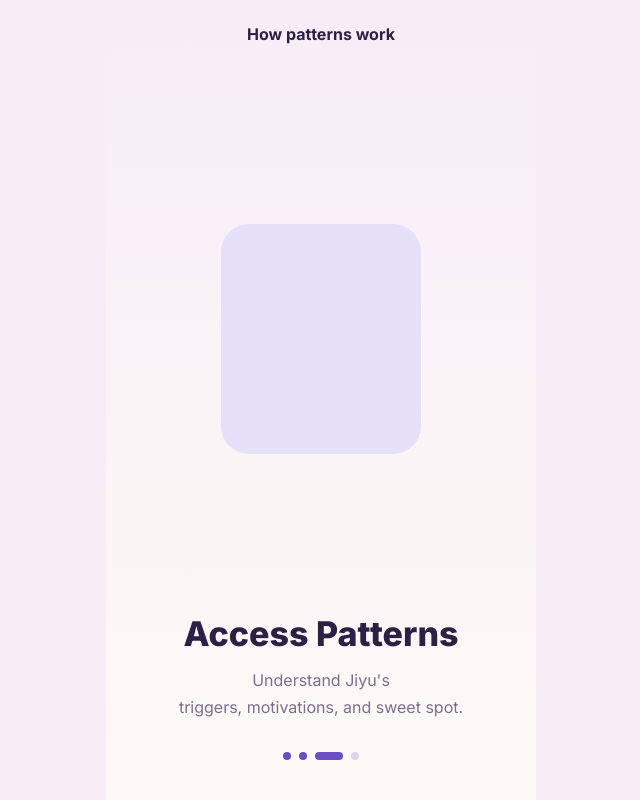
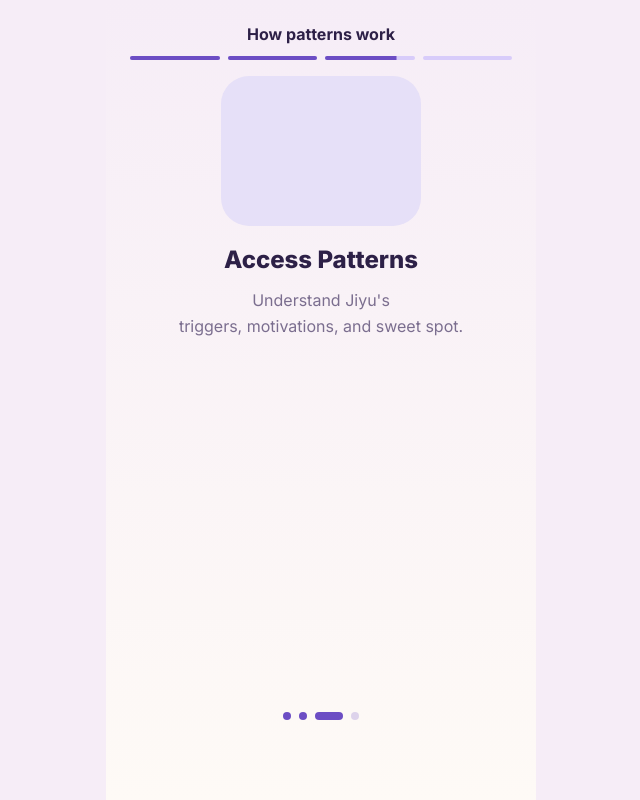
Before and after one commit to capricarun/TinyPal, a React (Vite) app: page /TinyPal/patterns/2 in a window 1280 px wide. Shown: the whole page, without its empty margins (319-959 px from the left). Built offline with nearby package versions, Linux system fonts and the light colour scheme; some icons are missing.

Commit message:
PatternSlide: restore progress bars, icon 150px, title 24px, tighten layout

```diff
--- a/src/app/pages/PatternSlide.tsx
+++ b/src/app/pages/PatternSlide.tsx
@@ -1,6 +1,7 @@
 import Box from "@mui/material/Box";
 import Typography from "@mui/material/Typography";
 import IconButton from "@mui/material/IconButton";
+import LinearProgress from "@mui/material/LinearProgress";
 import CloseIcon from "@mui/icons-material/Close";
 
 interface PatternSlideProps {
@@ -61,22 +62,33 @@ export default function PatternSlide({
         </IconButton>
       </Box>
 
-      {/* Icon card */}
-      <Box
+      {/* Progress bars (animate current slide) */}
+      <Box sx={{ display: "flex", gap: 1, px: 3, mb: 2 }}>
+        {[1, 2, 3, 4].map((n) => (
+          <LinearProgress
+            key={n}
+            variant="determinate"
+            value={n < patternNumber ? 100 : n === patternNumber ? progress : 0}
             sx={{
               flex: 1,
-          display: "flex",
-          alignItems: "center",
-          justifyContent: "center",
-          px: 4,
-          pt: 2,
-          pb: 1,
+              height: 4,
+              borderRadius: 2,
+              bgcolor: "#d8ccfa",
+              "& .MuiLinearProgress-bar": {
+                bgcolor: "#6c4dc4",
+                transition: n === patternNumber ? "transform 0.15s linear" : "none",
+              },
             }}
-      >
+          />
+        ))}
+      </Box>
+
+      {/* Icon card — fixed height 150px */}
+      <Box sx={{ display: "flex", justifyContent: "center", px: 4 }}>
         <Box
           sx={{
             width: 200,
-            height: 230,
+            height: 150,
             borderRadius: "28px",
             bgcolor: "#e6e0f8",
             display: "flex",
@@ -89,23 +101,26 @@ export default function PatternSlide({
         </Box>
       </Box>
 
-      {/* Text + dots */}
-      <Box sx={{ px: 4, pb: 5, textAlign: "center" }}>
+      {/* Title & subtitle */}
+      <Box sx={{ px: 4, mt: 2.5, textAlign: "center" }}>
         <Typography
-          variant="h4"
-          sx={{ fontWeight: 800, color: "#2d2047", mb: 1.5, lineHeight: 1.2 }}
+          sx={{ fontWeight: 800, color: "#2d2047", mb: 1.5, lineHeight: 1.2, fontSize: 24 }}
         >
           {title}
         </Typography>
         <Typography
           variant="body1"
-          sx={{ color: "#7b6e8f", lineHeight: 1.65, mb: 4, fontSize: 16, whiteSpace: "pre-line" }}
+          sx={{ color: "#7b6e8f", lineHeight: 1.65, fontSize: 16, whiteSpace: "pre-line" }}
         >
           {subtitle}
         </Typography>
+      </Box>
+
+      {/* Flex spacer pushes dots to bottom */}
+      <Box sx={{ flex: 1 }} />
 
       {/* Progress dots */}
-        <Box sx={{ display: "flex", gap: 1, justifyContent: "center", alignItems: "center" }}>
+      <Box sx={{ display: "flex", gap: 1, justifyContent: "center", alignItems: "center", pb: 10 }}>
         {[1, 2, 3, 4].map((n) => {
           const isActive = n === patternNumber;
           const isPast = n < patternNumber;
@@ -124,6 +139,5 @@ export default function PatternSlide({
         })}
       </Box>
     </Box>
-    </Box>
   );
 }
```
Lines whose indentation alone changed are shown as unchanged.
